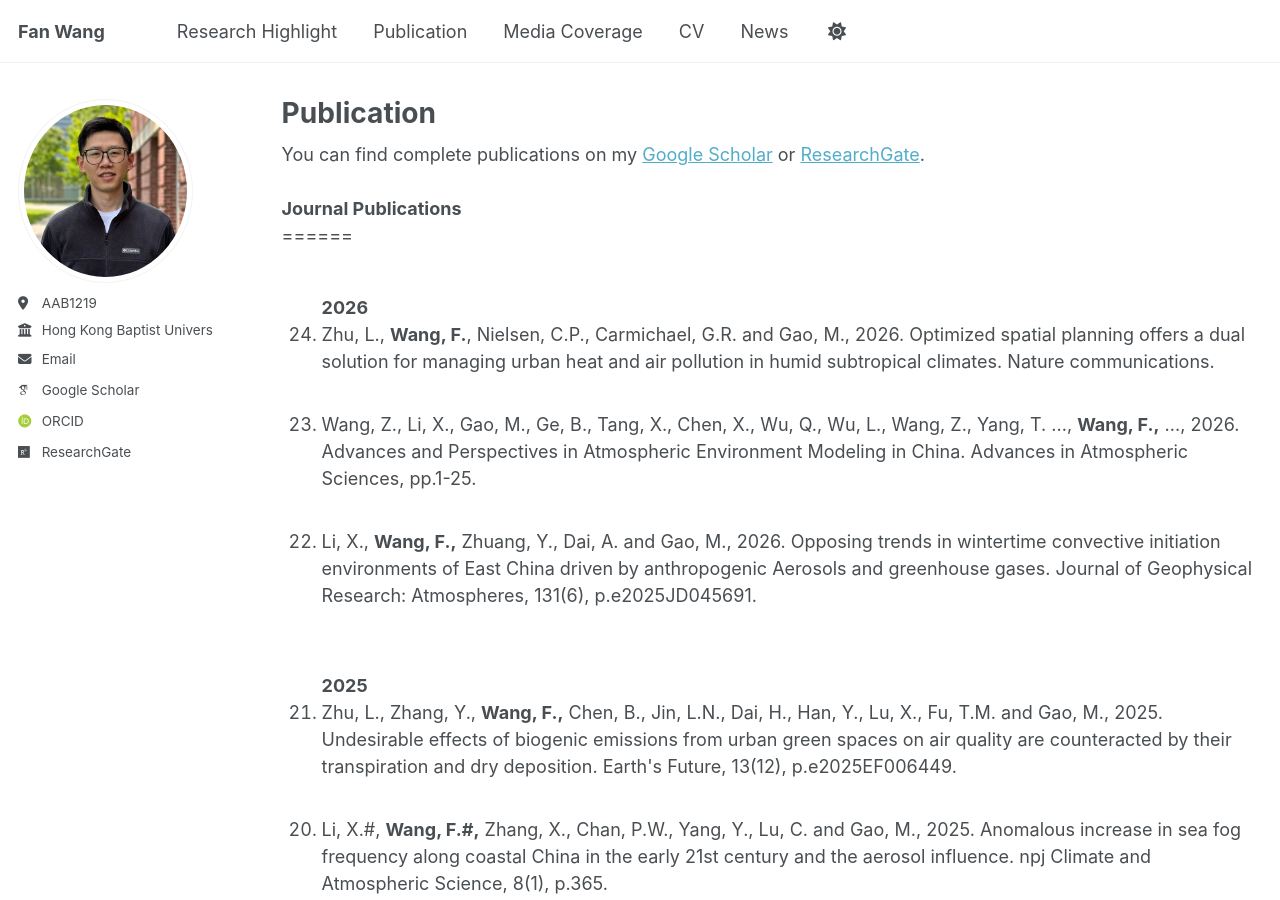
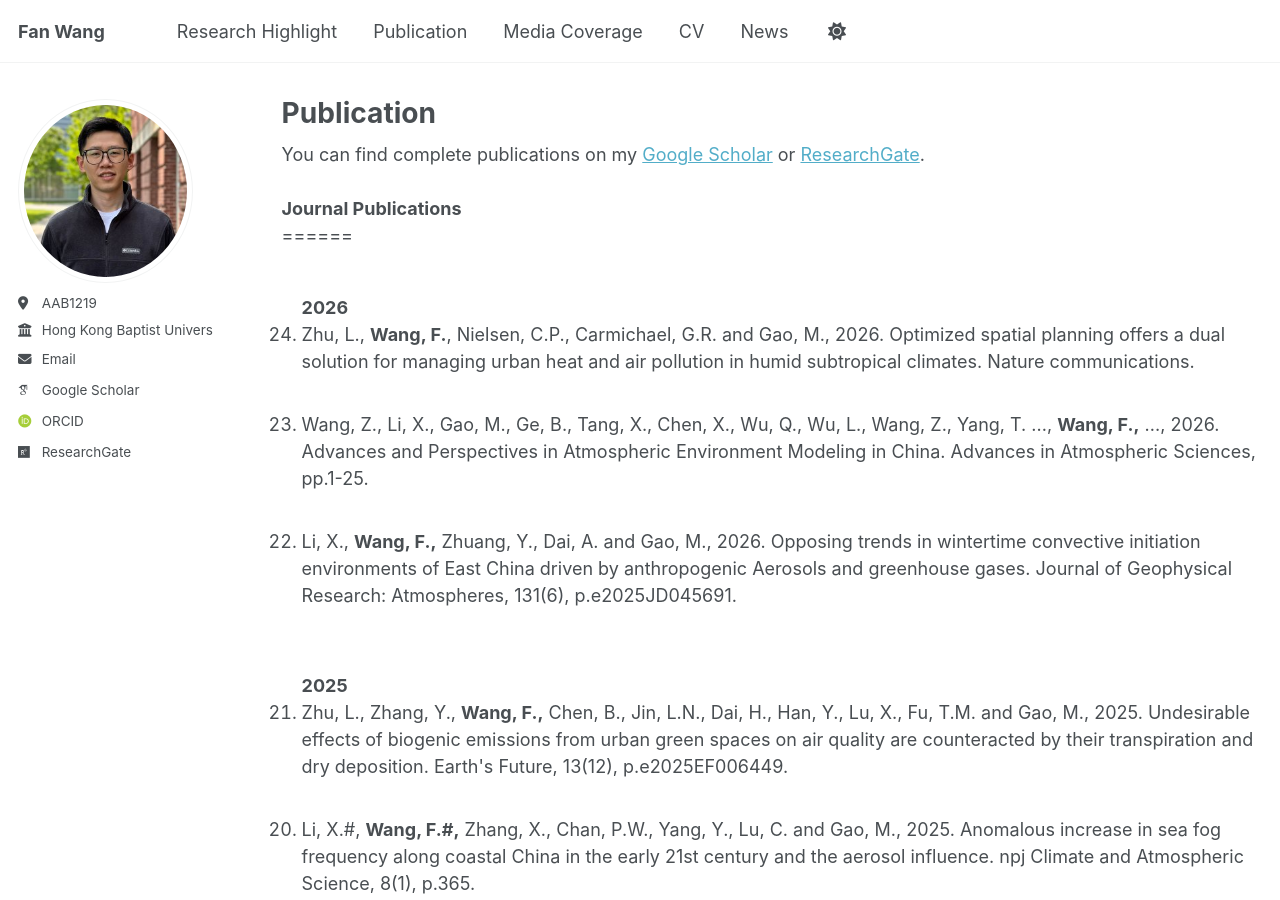
Before and after one commit to fanwang1/fanwang1.github.io, a Jekyll site: the page built from _pages/publications.html, in a window 1280 px wide and 900 px high. Built offline with Jekyll 4.4.1, drawn with Linux system fonts in a browser that asks for light colours; some web fonts are replaced; a script that is not in the unit is left out.

Commit message:
Update publications.html

```diff
--- a/_pages/publications.html
+++ b/_pages/publications.html
@@ -14,7 +14,7 @@ author_profile: true
 <b>Journal Publications</b>
 <br>
 ======
-<ol start=24 reversed>
+<ol start=24 reversed style="list-style-position: outside; padding-left: 20px;">
 <br>
 <b>2026</b>
 <br>
```
